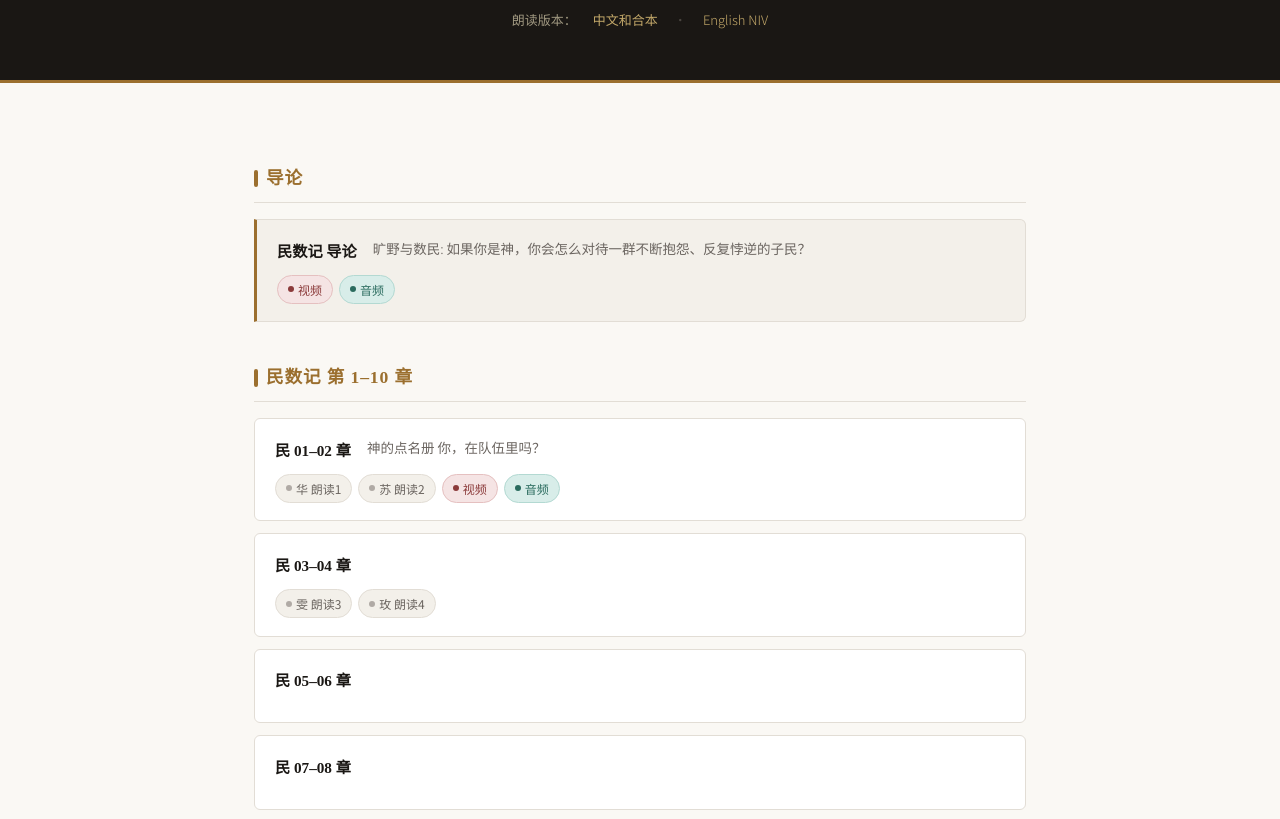
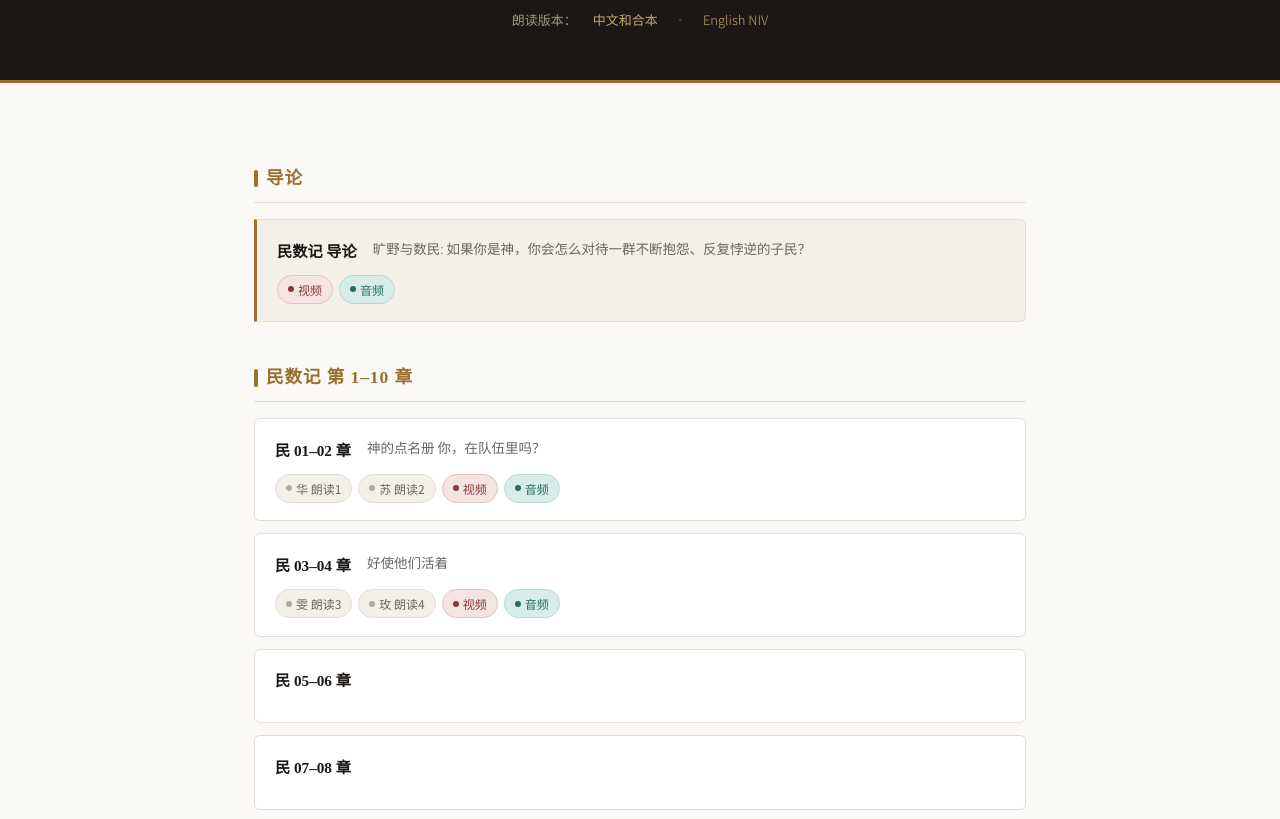
Before and after one commit to jbcheng/liferunners-website, a website: page public/media/audio/ot04/num.html in a window 1280 px wide. Shown: the part 238-1057 px from the top of the page. Drawn offline with Linux system fonts and the light colour scheme.

Commit message:
Numbers 03-04

```diff
--- a/public/media/audio/ot04/num.html
+++ b/public/media/audio/ot04/num.html
@@ -326,11 +326,13 @@ https://bible.fhl.net/gbdoc/new/read.php?chineses=%E6%B0%91&strongflag=0&SSS=0&n
   <article class="episode">
     <div class="episode-header">
       <span class="episode-chapters">民 03–04 章</span>
-      <span class="episode-summary"></span>
+      <span class="episode-summary">好使他们活着</span>
     </div>
     <div class="links-row">
       <a class="chip chip-reader" href="num03.mp3">雯 朗读3</a>
-      <a class="chip chip-reader" href="num04.m4a">玫 朗读4</a>
+      <a class="chip chip-reader" href="num04.mp3">玫 朗读4</a>
+      <a class="chip chip-video" href="https://www.youtube.com/watch?v=2ItvbhA9eJQ">视频</a>
+      <a class="chip chip-audio" href="num03-04aud.m4a">音频</a>
     </div>
   </article>
 
```
Also changed, not shown: 2 other files.
